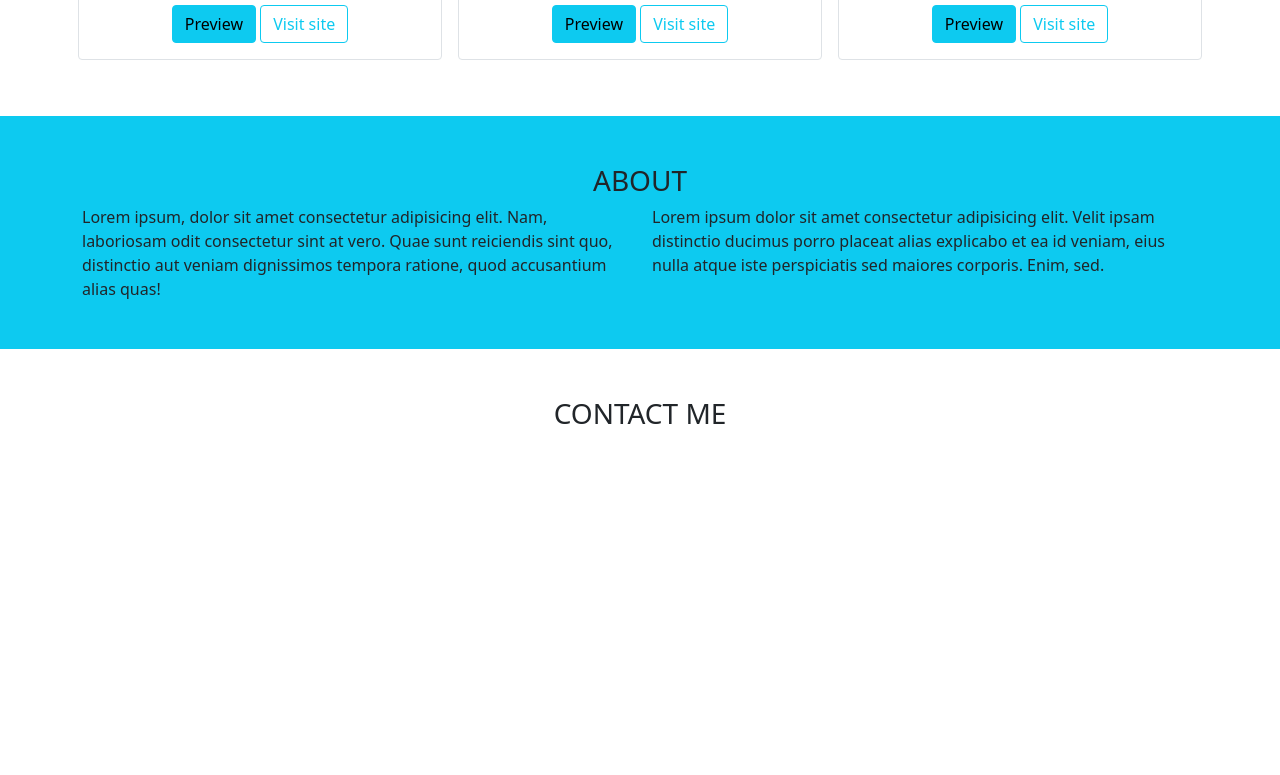
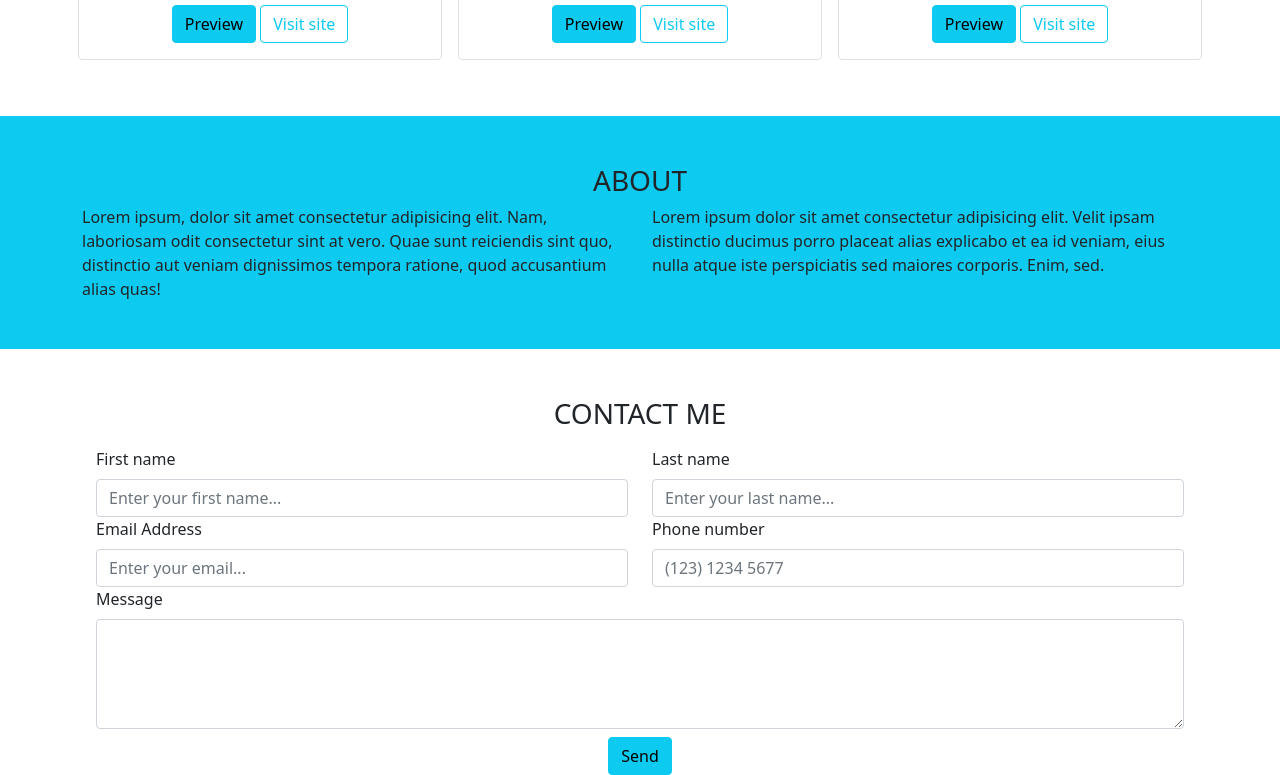
Before and after one commit to MattiaVerardi/html-css-bootstrap-freelancer, a plain HTML site: page index.html in a window 1280 px wide. Shown: the part 1349-2124 px from the top of the page. Before the commit the page ends 1788 px from the top, so only its background shows below. Drawn offline with nearby package versions, Linux system fonts and the light colour scheme.

Commit message:
Terminata section Contact me

```diff
--- a/index.html
+++ b/index.html
@@ -132,8 +132,36 @@
         </div>
       </div>
       <!--section contact me-->
-      <h3 class="text-uppercase text-center pt-5" id="contact-me">contact me</h3>
-      <form action="#"></form>
+      <div class="mx-5">
+      <h3 class="text-uppercase text-center pt-5 pb-2" id="contact-me">contact me</h3>
+      <form action="#" class="px-5">
+          <div class="row">
+              <div class="col-6">
+                <label for="first name" class="form-label">First name</label>
+                <input type="text" id="first name" class="form-control" name="first name" placeholder="Enter your first name..." required>
+              </div>
+              <div class="col-6">
+                <label for="last name" class="form-label">Last name</label>
+                <input type="text" id="last name" class="form-control" name="last name" placeholder="Enter your last name..." required>
+              </div>
+              <div class="col-6">
+                <label for="email" class="form-label">Email Address</label>
+                <input type="email" id="email" class="form-control" name="email" placeholder="Enter your email..." required>
+              </div>
+              <div class="col-6">
+                <label for="number" class="form-label">Phone number</label>
+                <input type="number" id="number" class="form-control" name="number" placeholder="(123) 1234 5677" required>
+              </div>
+              <div class="col-12">
+                <label for="message" class="form-label">Message</label>
+                <textarea class="form-control" id="message" rows="4"></textarea>
+              </div>
+              <div class="col text-center mt-2">
+                <button type="submit" class="btn btn-info">Send</button>
+              </div>
+          </div>
+        </form>
+      </div>
       <!--footer-->
       <footer>
           <div class="container"></div>
```
